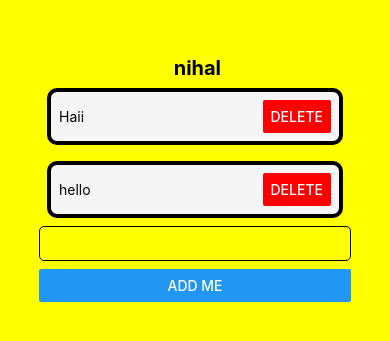
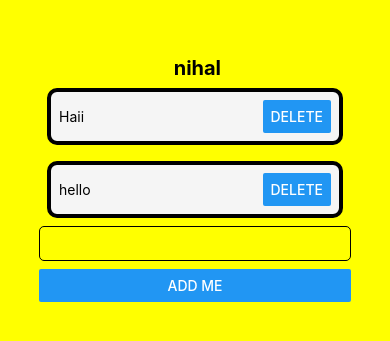
Before and after one commit to nihalhasan53/React-Practise-, a React Native app: screen / in a window 390 px wide. Shown: the part 213-554 px from the top of the page. Built offline with nearby package versions, Linux system fonts and the light colour scheme.

Commit message:
Sixth Commit

```diff
--- a/Components/Item.js
+++ b/Components/Item.js
@@ -6,9 +6,8 @@ const Item = (props) =>
     return(
         <View style={[ { margin: 8, padding: 8}, styles.item]}>
             <Text>{props.name}</Text>
-            <Button
+            <Button  style={styles.button}
                 title={"Delete"}
-                color={"red"}
                 onPress={() => props.delete(props.name)}
             />
         </View>
@@ -28,6 +27,12 @@ const styles = StyleSheet.create({
         borderRadius: 10,
         backgroundColor: 'whitesmoke'
     }
+,
+    button:
+    {
+        backgroundColor:'red',
+        borderRadius:10
+    }
 })
 
 export default Item;
```
